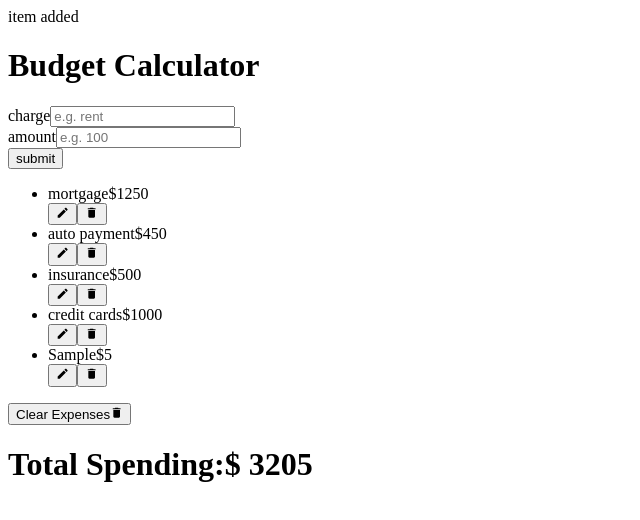
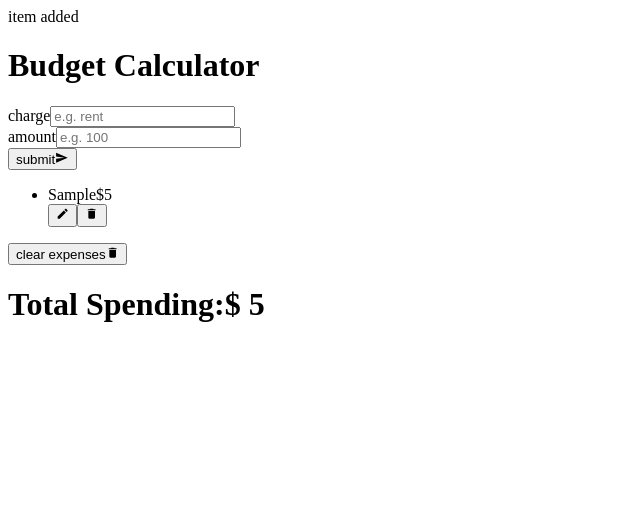
Before and after one commit to LynnKnapp/budget-app, a React (Create React App) app: page / in a window 1280 px wide. Both pictures are taken after typing "Sample", "5" into the empty fields and a click on the button "submit". Shown: the top 520 px of the page, without its empty margins (0-640 px from the left). Built offline with nearby package versions, Linux system fonts and the light colour scheme.

Commit message:
functionality finished

```diff
--- a/src/App.js
+++ b/src/App.js
@@ -5,13 +5,9 @@ import ExpenseForm from'./components/ExpenseForm.js'
 import './styles/styles.css'
 import uuid from 'uuid/v4'
 
-const initialExpenses = [
-  {id: uuid(), charge:'mortgage', amount: 1250},
-  {id: uuid(), charge:'auto payment', amount: 450},
-  {id: uuid(), charge:'insurance', amount: 500},
-  {id: uuid(), charge:'credit cards', amount: 1000},
 
-]
+const initialExpenses = localStorage.getItem('expenses')?
+  JSON.parse(localStorage.getItem('expenses')) : []
 
 function App () {
 
@@ -19,13 +15,21 @@ function App () {
   const [charge, setCharge] = useState('')
   const [amount, setAmount] = useState('')
   const [alert, setAlert] = useState({show:false})
+  const [edit, setEdit] = useState(false)
+  const [id, setId] = useState(0)
+
 
   const handleCharge = e =>{
     setCharge(e.target.value)
   }
 
   const handleAmount = e =>{
-    setAmount(e.target.value)
+    const amount = e.target.value
+      if(amount === ''){
+        setAmount(amount)
+      }else{
+        setAmount(parseInt(amount))
+      }
   }
 
   const handleAlert = ({type, text}) =>{
@@ -38,23 +42,44 @@ function App () {
   const handleSubmit = e =>{
     e.preventDefault()
     if (charge !== '' && amount > 0){
-      const singleExpense = {id:uuid(),charge,amount}
-      setExpenses([...expenses,singleExpense])
+       if(edit){
+        const tempExpenses = expenses.map(expense =>{
+           return expense.id === id?{...expense,charge,amount} :expense
+        })
+        setExpenses(tempExpenses)
+       }else{
+         const singleExpense = {id:uuid(),charge,amount}
+         setExpenses([...expenses,singleExpense])
+         handleAlert({type: 'success', text: 'item added'})
+
+       }
       setCharge('')
       setAmount('')
-      handleAlert({type: 'success', text: 'item added'})
     }else{
       handleAlert({type: 'danger', text: "can't be an empty value & amount must be larger than 0"})
     }
   }
 
+const clearItems = () =>{
 
-const handleDelete = (id) =>{
-  console.log(`item deleted : ${id}`)
+  setExpenses([])
 }
 
-const handleEdit = (id) =>{
-  console.log(`item deleted : ${id}`)
+const handleDelete = id => {
+  let filteredExpenses = expenses.filter(expense => expense.id !== id);
+  setExpenses(filteredExpenses);
+  handleAlert({ type: "danger", text: "item deleted" });
+}
+
+
+const handleEdit = id =>{
+   const expenseItem = expenses.find(item => item.id === id)
+   const {charge, amount} = expenseItem
+   setCharge(charge)
+   setAmount(amount)
+   setEdit(true)
+   setId(id)
+  console.log(expenseItem)
 }
 
   return (
@@ -73,9 +98,15 @@ const handleEdit = (id) =>{
             handleSubmit={handleSubmit}
             handleDelete={handleDelete}
             handleEdit={handleEdit}
-            // handleClear={}
+            edit={edit}
+
         />
-        <ExpenseList expenses={expenses} />
+        <ExpenseList
+            expenses={expenses}
+            handleDelete={handleDelete}
+            handleEdit={handleEdit}
+            clearItems={clearItems}
+            />
       </div>
       <h1>
         Total Spending:
--- a/src/components/Expense.js
+++ b/src/components/Expense.js
@@ -1,21 +1,34 @@
-import React from 'react'
-import {MdEdit, MdDelete} from 'react-icons/md'
+import React from "react";
+import { MdEdit, MdDelete } from "react-icons/md";
+const ExpenseItem = ({
+  expense: { id, charge, amount },
+  handleDelete,
+  handleEdit
+}) => {
+  return (
+    <li className="item">
+      <div className="info">
+        <span className="expense">{charge}</span>
+        <span className="amount">${amount}</span>
+      </div>
+      <div>
+        <button
+          className="edit-btn"
+          aria-label="edit button"
+          onClick={() => handleEdit(id)}
+        >
+          <MdEdit />
+        </button>
+        <button
+          className="clear-btn"
+          aria-label="delete button"
+          onClick={() => handleDelete(id)}
+        >
+          <MdDelete />
+        </button>
+      </div>
+    </li>
+  );
+};
 
-
-const Expense = ({expense}) => {
-    const {id, charge, amount} = expense
-    return(
-        <li className='item'>
-            <div className= 'info'>
-                <span className='expense'>{charge}</span>
-                <span className='amount'>${amount}</span>
-            </div>
-            <div>
-                <button className='edit-btn' aria-label='edit button'><MdEdit /></button>
-                <button className='clear-btn' aria-label='delete button'><MdDelete /></button>
-            </div>
-        </li>
-    )
-}
-
-export default Expense
+export default ExpenseItem;
--- a/src/components/ExpenseForm.js
+++ b/src/components/ExpenseForm.js
@@ -1,8 +1,8 @@
 import React from 'react'
-// import { MdSend } from 'react-icons/md'
+import { MdSend } from 'react-icons/md'
 
-const ExpenseForm = ({charge, amount, handleCharge, handleAmount, handleSubmit}) => {
-
+const ExpenseForm = (props) => {
+        const {charge, amount, handleCharge, handleAmount, handleSubmit, edit} = props
     return (
          <form onSubmit={handleSubmit}>
             <div className='form-center'>
@@ -17,9 +17,7 @@ const ExpenseForm = ({charge, amount, handleCharge, handleAmount, handleSubmit})
                         onChange={handleCharge}
                         />
                 </div>
-            </div>
                 <div className='form-group'>
-            <div className='amount'>
                 <label html='expense'>amount</label>
                     <input type='number'
                         className='form-control'
@@ -31,7 +29,10 @@ const ExpenseForm = ({charge, amount, handleCharge, handleAmount, handleSubmit})
                         />
                 </div>
             </div>
-            <button className='btn'>submit</button>
+            <button type= 'submit' className='btn'>
+                {edit? 'edit' : 'submit'}
+                <MdSend className='btn-icon' />
+            </button>
         </form>
 
 
--- a/src/components/ExpenseList.js
+++ b/src/components/ExpenseList.js
@@ -4,19 +4,28 @@ import {MdDelete} from 'react-icons/md'
 
 
 const ExpenseList = (props) => {
-    console.log(props.expenses)
-    const mappedExpenses = props.expenses.map((expense) =>{
-        return <Expense key={expense.id} expense={expense} />
+    const {expenses, handleEdit, handleDelete, clearItems} = props
+
+    const mappedExpenses = expenses.map((expense) =>{
+        return <Expense
+        key={expense.id}
+        expense={expense}
+        handleDelete={handleDelete}
+        handleEdit={handleEdit}
+
+        />
     })
     return (
         <>
           <ul>
             {mappedExpenses}
            </ul>
-            {props.expenses.length > 0 && <button className='btn'>
-                Clear Expenses
-                <MdDelete className='btn-icon' />
-            </button>}
+           {expenses.length > 0 && (
+                <button className="btn" onClick={clearItems}>
+                clear expenses
+                <MdDelete className="btn-icon" />
+            </button>
+           )}
 
         </>
     )
```
Lines whose indentation alone changed are shown as unchanged.
